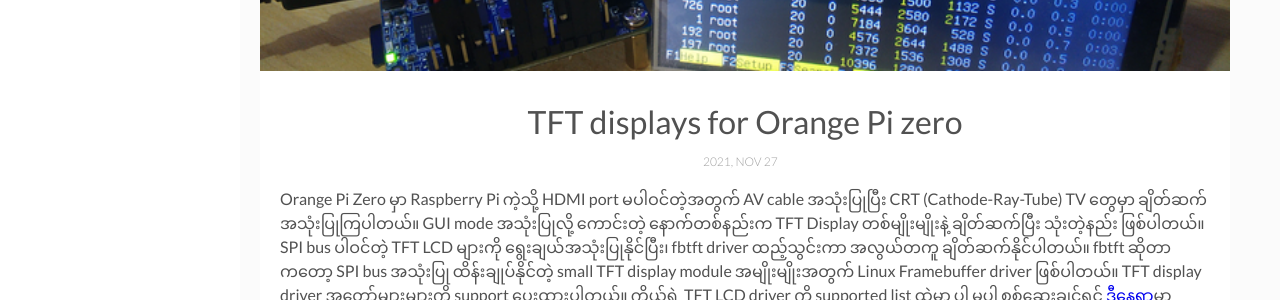
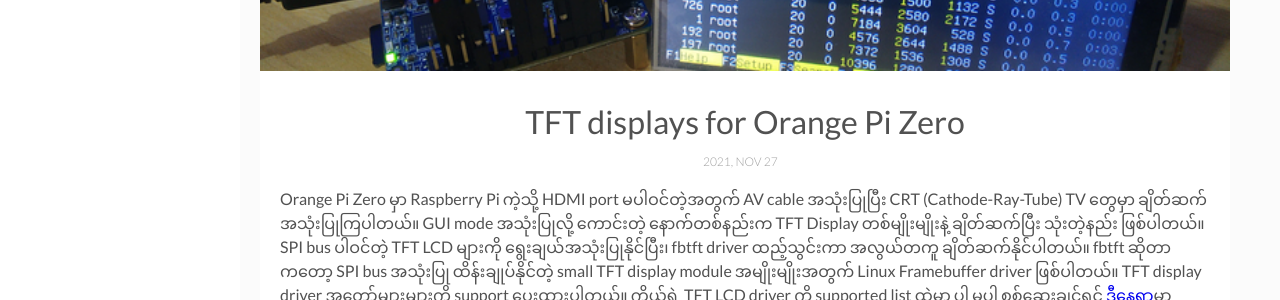
Before and after one commit to kogyikaunghtet/kogyikaunghtet.github.io, a Jekyll site: the page built from _posts/2021-11-27-tft-opi.markdown, in a window 1280 px wide and 900 px high. Shown: the part 449-749 px from the top of the window. Built offline with Jekyll 4.4.1, drawn with Linux system fonts in a browser that asks for light colours; comment, search, counter and statistics services are not loaded.

Commit message:
Initial commit

```diff
--- a/_config.yml
+++ b/_config.yml
@@ -27,7 +27,7 @@
   - jekyll-paginate
   - jemoji
 
-paginate: 8
+paginate: 12
 paginate_path: "/page/:num"
 
 exclude: ["node_modules", "gulpfile.js", "package.json", "yarn.lock"]
--- a/_posts/2021-11-27-tft-opi.markdown
+++ b/_posts/2021-11-27-tft-opi.markdown
@@ -1,8 +1,8 @@
 ---
 layout: post
-title: TFT displays for Orange Pi zero
+title: TFT displays for Orange Pi Zero
 date: 2021-11-27 16:32:20 +0630
-description: ili9486, ili9341, bd663474 TFT displays and ssd1351 OLED display for Orange Pi zero
+description: ili9486, ili9341, bd663474 TFT displays and ssd1351 OLED display for Orange Pi Zero
 img: opi_tft/ili9486_htop.jpg
 fig-caption: ili9486 TFT display running htop command
 tags: [Orange Pi, Displays, TFT]
```
